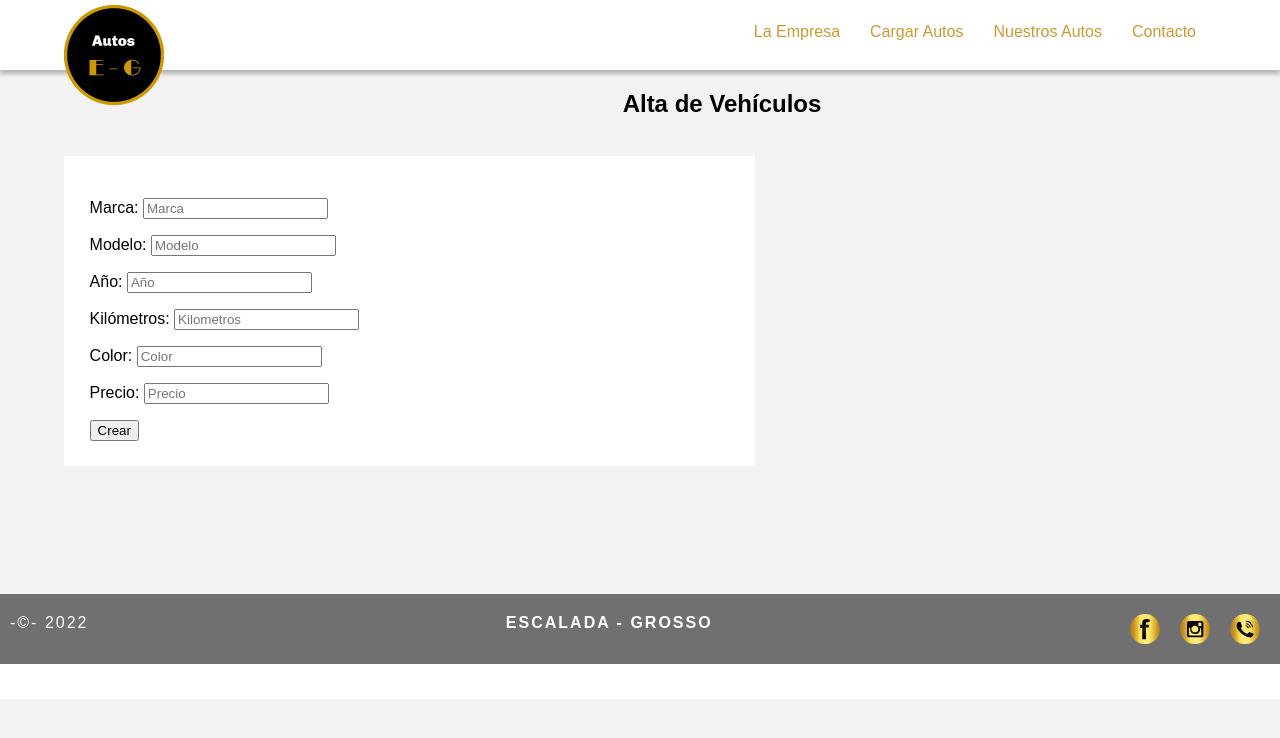
After one commit to CariGrosso/Entrega1Escalada_Grosso, a Django app: template home/templates/home/cargar_auto.html in a window 1280 px wide. The commit adds this page. Shown: the top 738 px of the page. Run offline with Django 3.2, Linux system fonts and the light colour scheme; the template is opened without the code that fills it, so the values that code supplies are empty.

Commit message:
Primer Entrega del proyecto

```diff
--- a/home/static/css/estilos.css
+++ b/home/static/css/estilos.css
@@ -18,9 +18,28 @@ body {
 	height: 1000px;
 
 }
+.formu{
+	margin-top: 3%;
+	background-color: #ffff;
+	margin-left: 5%;
+	margin-bottom: 10%;
 
-
-
+	width: 50%;
+	padding: 2%;
+	border-color: #080808, 2px,solid;
+}
+.formuB{
+	margin-top: 3%;
+	background-color: #ffff;
+	margin-left: 5%;
+	margin-bottom: 5%;
+	width: 50%;
+	padding: 2%;
+	border-color: #080808, 2px,solid;
+}
+h2{
+	text-align: center;
+}
 /* header {
 	width: 100%;
 	height: 5%;
@@ -267,6 +286,7 @@ footer .footer_column p {
 	font-weight: lighter;
 	letter-spacing: 2px;
 	border-top-width: 2px;
+	padding-left: 10px;
 }
 .footer_banner {
 	background-color: #B3B3B3;
--- /dev/null
+++ b/home/templates/home/cargar_auto.html
@@ -0,0 +1,73 @@
+{% extends 'padres/base.html' %}
+{% load static %}
+
+{% block titulo_pagina %}
+<title>Alta de Vehículos</title>
+{% endblock titulo_pagina %}
+
+{% block contenedor %}
+{% block cabezera %}
+        <header class="Cabecera">
+            <a href="index.html" ><img src={% static "images/logo.png" %} class="logo" alt="mirador monte"></a>
+
+            <nav id="contenedorPrincipal">
+              <a href="#contenedorPrincipal">&#8801;</a>
+              <a href="#">x</a>
+              <ul class="mostrarOcultar">
+                <li><a href={% url "index" %}>La Empresa</a></li>
+                <li><a href={% url "cargar" %}>Cargar Autos</a></li>
+                <li><a href={% url "ver" %}>Nuestros Autos</a></li>
+                <li><a href="#ct">Contacto</a></li>
+
+            </nav>
+          </header>
+         {% endblock cabezera %}
+
+<h2>Alta de Vehículos</h2>
+<form action={% url 'cargar' %} method="POST" class="formu">
+    {% csrf_token %}
+    <p>
+        <label for="marca">Marca:</label>
+        <input type="text" name="marca" placeholder="Marca">
+    </p>
+
+    <p>
+        <label for="modelo">Modelo:</label>
+        <input type="text" name="modelo" placeholder="Modelo">
+    </p>
+    <p>
+        <label for="anio">Año:</label>
+        <input type="number" name="anio" placeholder="Año">
+    </p>
+    <p>
+        <label for="km">Kilómetros:</label>
+        <input type="number" name="km" placeholder="Kilometros">
+    </p>
+    <p>
+        <label for="color">Color:</label>
+        <input type="text" name="color" placeholder="Color">
+    </p>
+    <p>
+        <label for="precio">Precio:</label>
+        <input type="number" name="precio" placeholder="Precio">
+    </p>
+
+    <table>
+        {{formulario}}
+    </table>
+    <button>Crear</button>
+</form>
+
+{% block pie %}
+<footer style="width:100%";>
+<div class="copyright">-&copy;- 2022  <strong>ESCALADA - GROSSO</strong>
+
+  <div class="redes">
+    <img src={% static "images/face.svg" %} alt="Facebook" class="rotate">
+    <img src={% static "images/insta.svg" %} alt="Instagram" class="rotate">
+    <img src={% static "images/what.svg" %} alt="Whatsap"class="rotate">
+  </div>
+</div>
+{% endblock pie %}
+
+{% endblock contenedor %}
--- /dev/null
+++ b/home/templates/home/index.html
@@ -0,0 +1,2 @@
+{% extends 'padres/base.html' %}
+{% load static %}
--- /dev/null
+++ b/home/templates/padres/base.html
@@ -0,0 +1,104 @@
+<!doctype html>
+<head>
+  {% load static %}
+<meta charset="utf-8">
+<meta name="viewport" content="width=device-width, initial-scale=1">
+{% block titulo_pagina %}
+<title>Autos EscaladaGrosso</title>
+{% endblock titulo_pagina %}
+<link href={% static "css/estilos.css" %} rel="stylesheet" type="text/css">
+<link href={% static "css/header.css" %} rel="stylesheet" type="text/css">
+<link href={% static "css/BasePresenta1.css" %} rel="stylesheet" type="text/css">
+
+</head>
+
+<body>
+  {% block contenedor %}
+    <div class="container">
+      {% block cabezera %}
+        <header class="Cabecera">
+            <a href="index.html" ><img src={% static "images/logo.png" %} class="logo" alt="mirador monte"></a>
+
+            <nav id="contenedorPrincipal">
+              <a href="#contenedorPrincipal">&#8801;</a>
+              <a href="#">x</a>
+              <ul class="mostrarOcultar">
+                <li><a href={% url "index" %}>La Empresa</a></li>
+                <li><a href={% url "cargar" %}>Cargar Autos</a></li>
+                <li><a href={% url "ver" %}>Nuestros Autos</a></li>
+                <li><a href="#ct">Contacto</a></li>
+
+            </nav>
+          </header>
+         {% endblock cabezera %}
+          {% block presentacion %}
+          <section id="presentacion">
+            <div class="contenedor">
+              <div class="diapositiva">
+              <div id="diapo_1">
+                <div class="ima">
+                <img src={% static "images/auto1.jpg" %} alt=""/>
+                  </div>
+                      <div class="texto">
+                        <h2>AUTOS <span>ESCALADA - GROSSO<span></h2>
+                        <p>La Distinción de un estilo único </p>
+                      </div>
+                  </div>
+
+
+              <div id="diapo_2">
+               <div class="ima">
+                  <img src={% static "images/auto2.jpg" %} alt=""/>
+                </div>
+              </div>
+
+              <div id="diapo_3">
+                <div class="ima">
+                  <img src={% static "images/auto3.jpg" %} alt=""/>
+                </div>
+              </div>
+
+              <div id="diapo_3">
+                <div class="ima">
+                  <img src={% static "images/auto1.jpg" %} alt=""/>
+                </div>
+              </div>
+              </div>
+            </div>
+
+            <ul class="comandoPunto">
+            <li><a title="Diapositiva 1" href="#diapo_1">Diapositiva 1</a></li>
+            <li><a title="Diapositiva 2" href="#diapo_2">Diapositiva 2</a></li>
+            <li><a title="Diapositiva 3" href="#diapo_3">Diapositiva 3</a></li>
+
+
+            </ul>
+          </section>
+          {% endblock presentacion %}
+
+          {% block pie %}
+          <footer>
+            <article class="footer_column">
+              <h3>Christian Escalada</h3>
+                <p>Soy empleado de Comercio, tengo ganas de aprender algo diferente para encontrar nuevos horizontes. Me gusta la tecnología y los autos </p>
+            </article>
+            <article class="footer_column">
+              <h3>Carina Grosso</h3>
+              <p>Eterna estudiante, emprenderoda, siempre con ganas de aprender. Me gusta la naturaleza y la música, pero no me despego de las pantallas de computadoras.En este momento profesora y desarrolladora web. </p>
+            </article>
+
+          <div class="copyright">-&copy;- 2022  <strong>ESCALADA - GROSSO</strong>
+
+
+          {% endblock pie %}
+          <div class="redes" id="ct">
+            <img src={% static "images/face.svg" %} alt="Facebook" class="rotate">
+            <img src={% static "images/insta.svg" %} alt="Instagram" class="rotate">
+            <img src={% static "images/what.svg" %} alt="Whatsap"class="rotate">
+          </div>
+        </div>
+
+    </div>
+    {% endblock contenedor%}
+</body>
+</html>
```
Also changed, not shown: autos/urls.py (+5 -2 lines), home/forms.py (added, +13 -0 lines), home/templates/home/ver_auto.html (added, +66 -0 lines), home/templates/padre/base.html (deleted, +0 -59 lines), home/templates/padre/index.html (deleted, +0 -93 lines), home/views.py (+52 -2 lines), README.md (added), home/static/images/PlantadeMercedes.png (deleted), home/static/images/auto1.jpg (added), home/static/images/auto2.jpg (added), home/static/images/auto3.jpg (added), home/static/images/friends-clinking-drink-glasses-in-modern-bar.jpg (deleted), home/static/images/logo.png, home/static/images/mapa.png (deleted), 2 more files.
